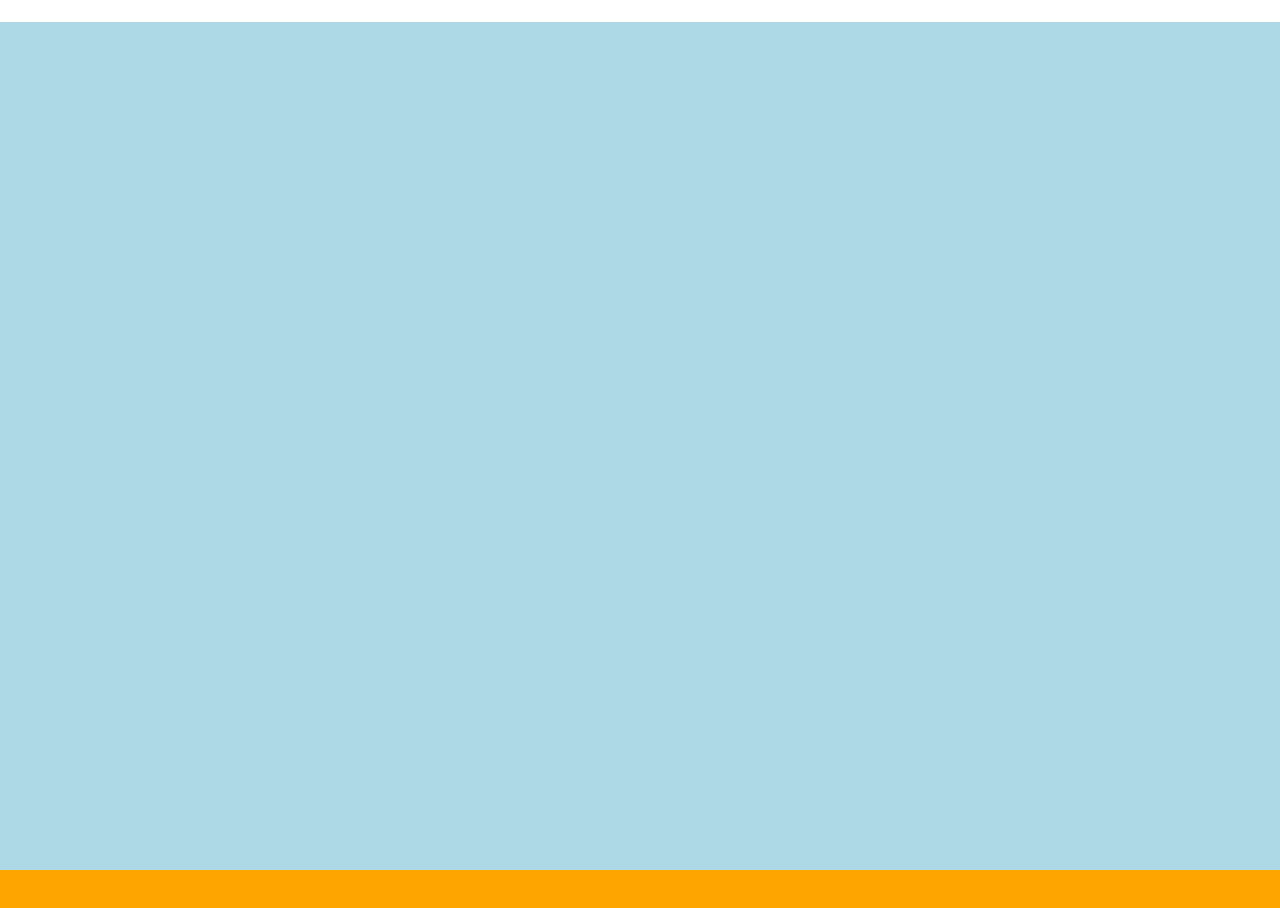
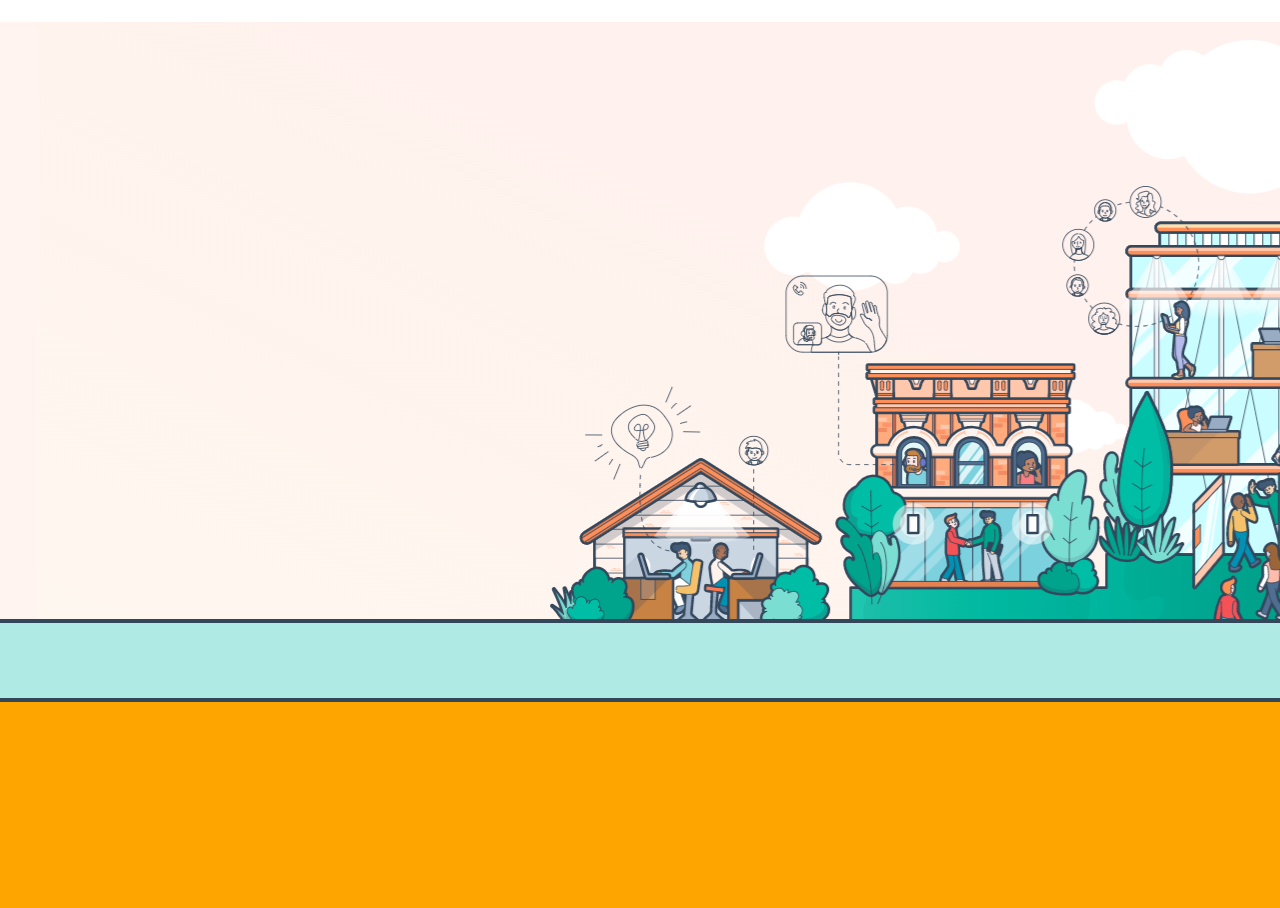
Before and after one commit to alessandro-fini/htmlcss-hubspot, a plain HTML site: page index.html in a window 1280 px wide. Shown: the part 130-1038 px from the top of the page. Drawn offline with Linux system fonts and the light colour scheme.

Commit message:
jumbotron img fixed

```diff
--- a/css/style.css
+++ b/css/style.css
@@ -33,8 +33,7 @@ a{
 /* header */
 
 header{
-  height: 1000px;
-  background-color: lightblue;
+  position: relative;
 }
 
 header nav:first-of-type{
@@ -133,6 +132,24 @@ header hr{
   padding-left: 10px;
 }
 
+.jumbotron{
+  height: 680px;
+  background-image: url('../img/jumbotron.png');
+  background-repeat: no-repeat;
+  background-position: -25% 100%;
+  background-color: #fff4ef;
+}
+
+.img-fix{
+  width: 100%;
+  height: 83px;
+  background-color: #afebe4;
+  position: absolute;
+  left: 0;
+  bottom: 0;
+  border-top: 4px solid #33475b;
+  border-bottom: 4px solid #33475b;
+}
 /* /header */
 
 /* main */
--- a/index.html
+++ b/index.html
@@ -97,6 +97,10 @@
 
       </div>
 
+      <div class="img-fix">
+
+      </div>
+
     </header>
 
     <main>
```
